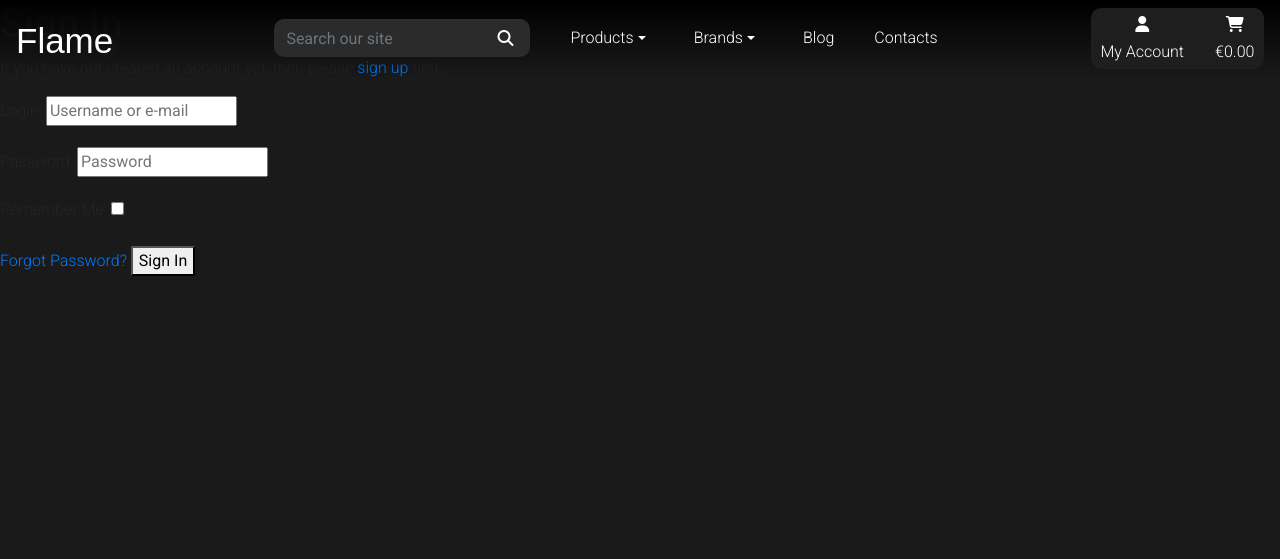
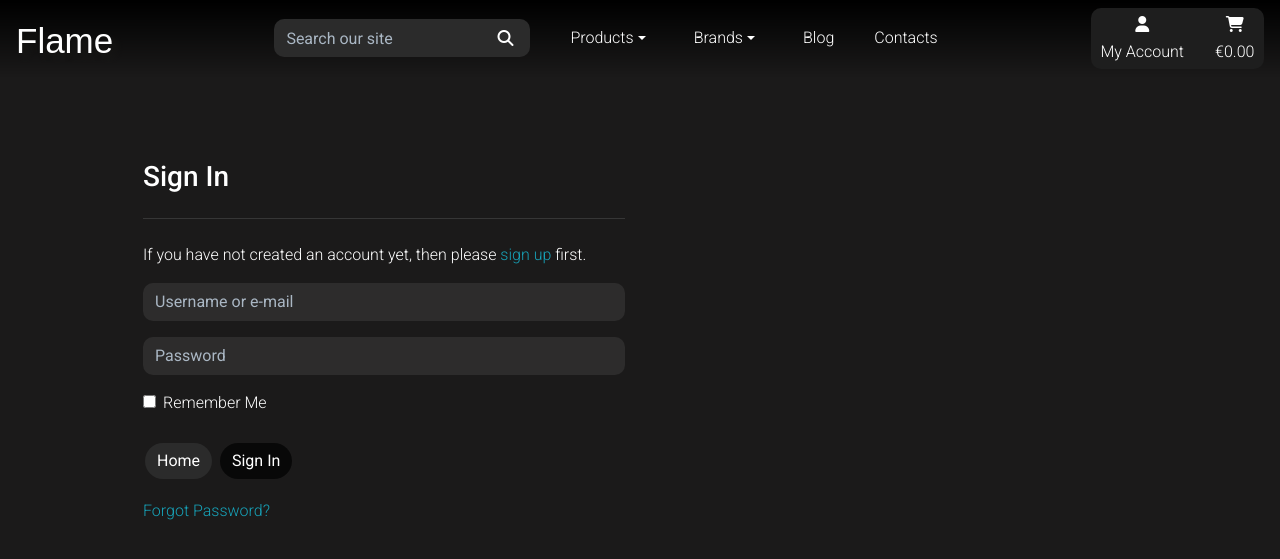
Before and after one commit to Hidnish/Milestone-Project-4-Flame, a Django app: page /accounts/login/ in a window 1280 px wide. Shown: the top 559 px of the page. Run offline with Django 3.2, Linux system fonts and the light colour scheme; data comes from the database, SQL or seed files in the repository; some libraries are stand-ins or nearby versions; some web fonts are replaced.

Commit message:
Update allauth templates and test profiles

```diff
--- a/profiles/templates/profiles/profile.html
+++ b/profiles/templates/profiles/profile.html
@@ -19,7 +19,9 @@
 <div class="container mb-2 text-white text-center">
     <div class="row">
         <div class="col">
-            <h3 class="mt-3 mb-5">My Profile</h3>
+            <h3 class="mb-4">My Profile</h3>
         </div>
     </div>
+    <hr>
+    {{ profile }}
 {% endblock %}
--- a/static/css/base.css
+++ b/static/css/base.css
@@ -12,7 +12,7 @@ body {
 }
 
 hr {
-    background-color: rgb(60, 60, 60)!important;
+    background-color: rgb(60, 60, 60) !important;
 }
 
 .btn:focus,
@@ -26,11 +26,11 @@ hr {
 }
 
 .bg-dark-07 {
-    background-color: rgba(0,0,0,0.7);
+    background-color: rgba(0, 0, 0, 0.7);
 }
 
 .bg-dark-02 {
-    background-color: rgba(0,0,0,0.2);
+    background-color: rgba(0, 0, 0, 0.2);
 }
 
 .bg-grey-light {
@@ -95,12 +95,12 @@ hr {
 }
 
 .font-w-100 {
-    font-weight: 100!important;
+    font-weight: 100 !important;
 }
 
 .border-bottom,
 .border-top {
-    border-color: rgb(60, 60, 60)!important;
+    border-color: rgb(60, 60, 60) !important;
 }
 
 
@@ -227,19 +227,19 @@ hr {
 }
 
 .dropdown-menu {
-    padding: 0!important;
-    background-color: rgba(255,255,255,0.65);
+    padding: 0 !important;
+    background-color: rgba(255, 255, 255, 0.65);
     backdrop-filter: blur(8px);
     -webkit-backdrop-filter: blur(8px);
 }
 
 .dropdown-item {
-    color: rgb(30,30,30);
+    color: rgb(30, 30, 30);
 }
 
 .dropdown-item:hover {
-    background-color: rgba(0,0,0,0.2);
-    color: rgb(43,43,43);
+    background-color: rgba(0, 0, 0, 0.2);
+    color: rgb(43, 43, 43);
 }
 
 /* Home page */
@@ -259,7 +259,7 @@ hr {
 .btn-products {
     border: 1px solid white;
     border-radius: 10px;
-    background-color: rgba(30,30,30, 0.9);
+    background-color: rgba(30, 30, 30, 0.9);
 }
 
 .bg-pellet {
@@ -302,6 +302,73 @@ hr {
     -webkit-transition: all ease 0.3s;
 }
 
+/* Allauth form formatting */
+
+.allauth-form-inner-content p {
+    margin-top: 1.5rem;
+    color: white;
+}
+
+.allauth-form-inner-content input {
+    background-color: rgba(255, 255, 255, 0.08);
+    color: white !important;
+    border-radius: 10px;
+    border: none;
+}
+
+.allauth-form-inner-content label:not([for='id_remember']) {
+    display: none;
+}
+
+.allauth-form-inner-content input::placeholder {
+    color: #aab7c4;
+}
+
+.allauth-form-inner-content button,
+.allauth-form-inner-content input[type='submit'] {
+    /* btn */
+    display: inline-block;
+    font-weight: 400;
+    color: #fff;
+    text-align: center;
+    vertical-align: middle;
+    -webkit-user-select: none;
+    -moz-user-select: none;
+    -ms-user-select: none;
+    user-select: none;
+    background-color: rgba(0, 0, 0, 0.7);
+    border: none;
+    border-radius: 20px;
+    padding: .375rem .75rem;
+    font-size: 1rem;
+    line-height: 1.5;
+    margin: 0.75rem 2px;
+
+    /* standard bootstrap btn transitions */
+    transition: color .15s ease-in-out, background-color .15s ease-in-out, border-color .15s ease-in-out, box-shadow .15s ease-in-out;
+}
+
+.allauth-form-inner-content button:hover,
+.allauth-form-inner-content input[type='submit']:hover,
+.allauth-form-inner-content a:hover {
+    transform: scale(1.05);
+}
+
+.allauth-form-inner-content a {
+    color: #17a2b8;
+    /* text-info */
+}
+
+.allauth-form-inner-content .btn {
+    color: white;
+    border-radius: 20px;
+    background-color: rgb(43,43,43);
+    border: none;
+    margin: 0.75rem 2px;
+}
+
+
+
 /* Other */
 
 .btt-link,
@@ -310,11 +377,15 @@ hr {
     cursor: pointer;
 }
 
-.form-control {
-    background-clip: unset!important;
+input[name='q']::placeholder {
+    color: #aab7c4;
 }
 
-input[name='q']{
+.form-control {
+    background-clip: unset !important;
+}
+
+input[name='q'] {
     border: none;
 }
 
--- a/templates/allauth/account/account_inactive.html
+++ b/templates/allauth/account/account_inactive.html
@@ -4,8 +4,9 @@
 
 {% block head_title %}{% trans "Account Inactive" %}{% endblock %}
 
-{% block content %}
-<h1>{% trans "Account Inactive" %}</h1>
+{% block inner_content %}
+<h3 class="mb-4">{% trans "Account Inactive" %}</h3>
+<hr>
 
 <p>{% trans "This account is inactive." %}</p>
 {% endblock %}
--- a/templates/allauth/account/base.html
+++ b/templates/allauth/account/base.html
@@ -1 +1,24 @@
 {% extends "base.html" %}
+
+
+{% block page_header %}
+<div class="container h-20">
+    <div class="row">
+        <div class="col">
+        </div>
+    </div>
+</div>
+{% endblock %}
+
+{% block content %}
+    <div class="container header-container">
+        <div class="row">
+            <div class="col-12 col-md-6">
+                <div class="allauth-form-inner-content">
+                    {% block inner_content %}
+                    {% endblock %}
+                </div>
+            </div>
+        </div>
+    </div>
+{% endblock %}
--- a/templates/allauth/account/email_confirm.html
+++ b/templates/allauth/account/email_confirm.html
@@ -6,8 +6,9 @@
 {% block head_title %}{% trans "Confirm E-mail Address" %}{% endblock %}
 
 
-{% block content %}
-<h1>{% trans "Confirm E-mail Address" %}</h1>
+{% block inner_content %}
+<h3 class="mb-4 text-white">{% trans "Confirm E-mail Address" %}</h3>
+<hr>
 
 {% if confirmation %}
 
--- a/templates/allauth/account/login.html
+++ b/templates/allauth/account/login.html
@@ -5,14 +5,15 @@
 
 {% block head_title %}{% trans "Sign In" %}{% endblock %}
 
-{% block content %}
+{% block inner_content %}
 
-<h1>{% trans "Sign In" %}</h1>
+<h3 class="mb-4 text-white">{% trans "Sign In" %}</h3>
+<hr>
 
 {% get_providers as socialaccount_providers %}
 
 {% if socialaccount_providers %}
-<p>{% blocktrans with site.name as site_name %}Please sign in with one
+<p class="text-muted">{% blocktrans with site.name as site_name %}Please sign in with one
 of your existing third party accounts. Or, <a href="{{ signup_url }}">sign up</a>
 for a {{ site_name }} account and sign in below:{% endblocktrans %}</p>
 
@@ -29,18 +30,21 @@ for a {{ site_name }} account and sign in below:{% endblocktrans %}</p>
 {% include "socialaccount/snippets/login_extra.html" %}
 
 {% else %}
-<p>{% blocktrans %}If you have not created an account yet, then please
+<p class='text-white'>{% blocktrans %}If you have not created an account yet, then please
 <a href="{{ signup_url }}">sign up</a> first.{% endblocktrans %}</p>
 {% endif %}
 
-<form class="login" method="POST" action="{% url 'account_login' %}">
+<form class="login text-white" method="POST" action="{% url 'account_login' %}">
   {% csrf_token %}
-  {{ form.as_p }}
+  {{ form|crispy }}
   {% if redirect_field_value %}
   <input type="hidden" name="{{ redirect_field_name }}" value="{{ redirect_field_value }}" />
   {% endif %}
-  <a class="button secondaryAction" href="{% url 'account_reset_password' %}">{% trans "Forgot Password?" %}</a>
+  <a class="btn" href="{% url 'home' %}">Home</a>
   <button class="primaryAction" type="submit">{% trans "Sign In" %}</button>
+  <p class="mt-2">
+    <a class="button secondaryAction" href="{% url 'account_reset_password' %}">{% trans "Forgot Password?" %}</a>
+  </p>
 </form>
 
 {% endblock %}
--- a/templates/allauth/account/password_reset_done.html
+++ b/templates/allauth/account/password_reset_done.html
@@ -5,8 +5,9 @@
 
 {% block head_title %}{% trans "Password Reset" %}{% endblock %}
 
-{% block content %}
-    <h1>{% trans "Password Reset" %}</h1>
+{% block inner_content %}
+    <h3 class="mb-4 text-white">{% trans "Password Reset" %}</h3>
+    <hr>
 
     {% if user.is_authenticated %}
     {% include "account/snippets/already_logged_in.html" %}
--- a/templates/allauth/account/password_reset_from_key_done.html
+++ b/templates/allauth/account/password_reset_from_key_done.html
@@ -3,7 +3,8 @@
 {% load i18n %}
 {% block head_title %}{% trans "Change Password" %}{% endblock %}
 
-{% block content %}
-    <h1>{% trans "Change Password" %}</h1>
+{% block inner_content %}
+    <h3 class="mb-4 text-white">{% trans "Change Password" %}</h3>
+    <hr>
     <p>{% trans 'Your password is now changed.' %}</p>
 {% endblock %}
--- a/templates/allauth/account/signup_closed.html
+++ b/templates/allauth/account/signup_closed.html
@@ -4,8 +4,9 @@
 
 {% block head_title %}{% trans "Sign Up Closed" %}{% endblock %}
 
-{% block content %}
-<h1>{% trans "Sign Up Closed" %}</h1>
+{% block inner_content %}
+<h3 class="text-white mb-4">{% trans "Sign Up Closed" %}</h3>
+<hr>
 
 <p>{% trans "We are sorry, but the sign up is currently closed." %}</p>
 {% endblock %}
--- a/templates/allauth/account/verification_sent.html
+++ b/templates/allauth/account/verification_sent.html
@@ -4,8 +4,9 @@
 
 {% block head_title %}{% trans "Verify Your E-mail Address" %}{% endblock %}
 
-{% block content %}
-    <h1>{% trans "Verify Your E-mail Address" %}</h1>
+{% block inner_content %}
+    <h3 class="text-white mb-4">{% trans "Verify Your E-mail Address" %}</h3>
+    <hr>
 
     <p>{% blocktrans %}We have sent an e-mail to you for verification. Follow the link provided to finalize the signup process. Please contact us if you do not receive it within a few minutes.{% endblocktrans %}</p>
 
--- a/templates/allauth/account/verified_email_required.html
+++ b/templates/allauth/account/verified_email_required.html
@@ -4,8 +4,9 @@
 
 {% block head_title %}{% trans "Verify Your E-mail Address" %}{% endblock %}
 
-{% block content %}
-<h1>{% trans "Verify Your E-mail Address" %}</h1>
+{% block inner_content %}
+<h3 class="text-white mb-4">{% trans "Verify Your E-mail Address" %}</h3>
+<hr>
 
 {% url 'account_email' as email_url %}
 
--- a/templates/base.html
+++ b/templates/base.html
@@ -174,13 +174,13 @@
                             <a href="#" class="dropdown-item my-2">Product Management</a>
 
                             {% endif %}
-                            <a href="#" class="dropdown-item my-2">My Profile</a>
+                            <a href="{% url 'profile' %}" class="dropdown-item my-2">My Profile</a>
 
-                            <a href="{% url 'account_logout' %}" class="dropdown-item my-2">Logout</a>
+                            <a href="{% url 'account_logout' %}" class="dropdown-item my-2">Sign out</a>
                             {% else %}
-                            <a href="{% url 'account_signup' %}" class="dropdown-item my-2">Register</a>
+                            <a href="{% url 'account_signup' %}" class="dropdown-item my-2">Sign Up</a>
 
-                            <a href="{% url 'account_login' %}" class="dropdown-item my-2">Login</a>
+                            <a href="{% url 'account_login' %}" class="dropdown-item my-2">Sign In</a>
                             {% endif %}
                         </div>
                     </li>
```
Also changed, not shown: profiles/views.py (+8 -2 lines), templates/allauth/account/email.html (+4 -3 lines), templates/allauth/account/logout.html (+6 -3 lines), templates/allauth/account/password_change.html (+5 -3 lines), templates/allauth/account/password_reset.html (+5 -4 lines), templates/allauth/account/password_reset_from_key.html (+5 -3 lines), templates/allauth/account/password_set.html (+4 -3 lines), templates/allauth/account/signup.html (+6 -4 lines).
